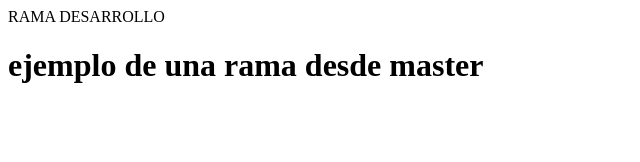
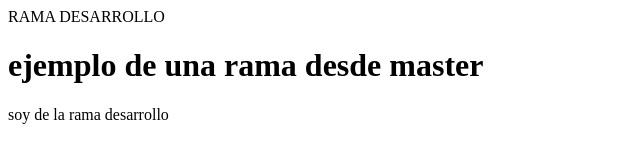
Before and after one commit to mgomezdiaz/projectexample1, a plain HTML site: page desarrollo.html in a window 1280 px wide. Shown: the whole page, without its empty margins (0-640 px from the left). Drawn offline with Linux system fonts and the light colour scheme.

Commit message:
rama desarrollo!

```diff
--- a/desarrollo.html
+++ b/desarrollo.html
@@ -2,5 +2,7 @@
 <head>RAMA DESARROLLO</head>
 <body>
 	<h1>ejemplo de una rama desde master</h1>
-</body
+	<p>soy de la rama desarrollo</p>
+</body>
+
 </html>
```
